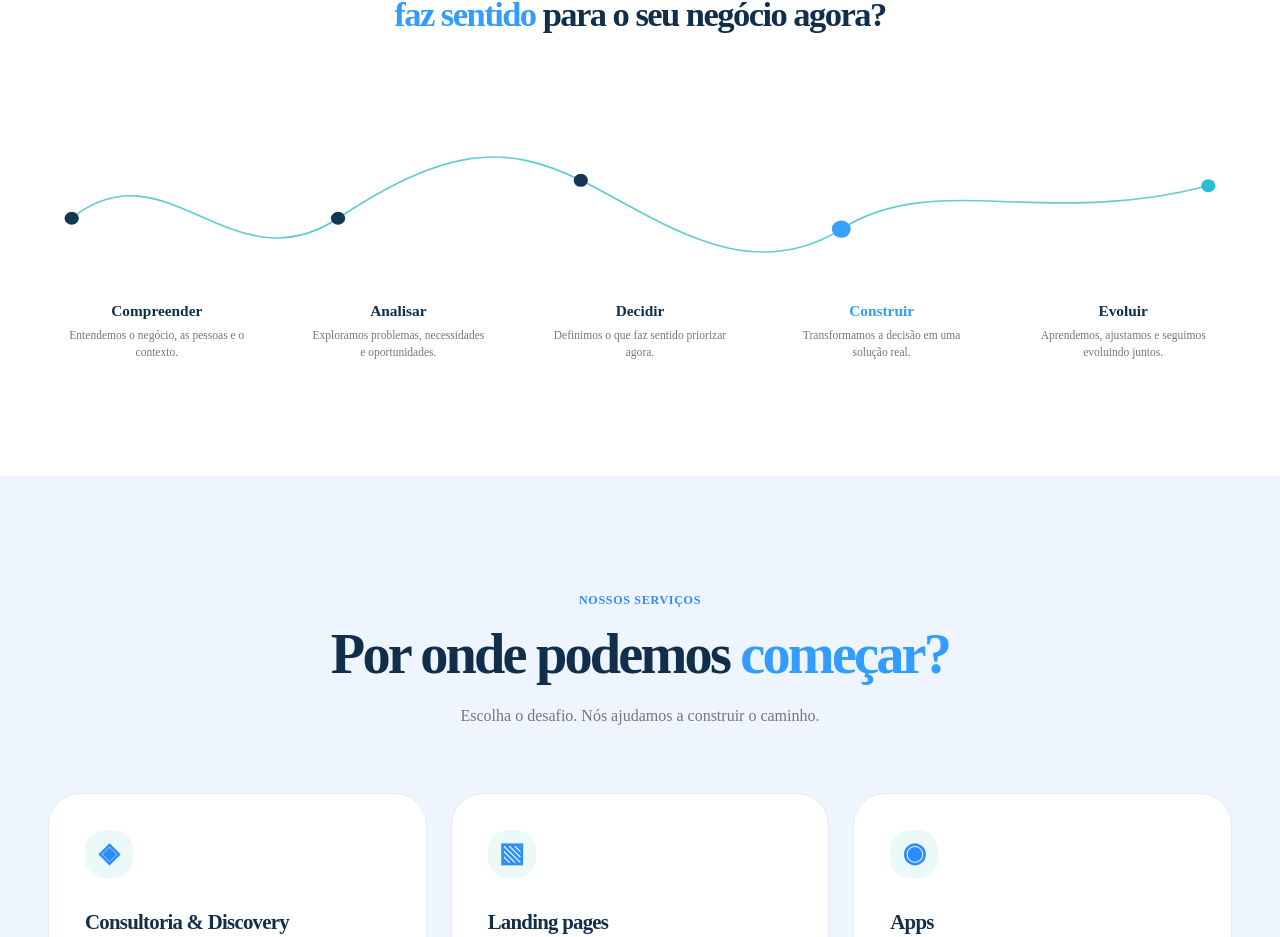
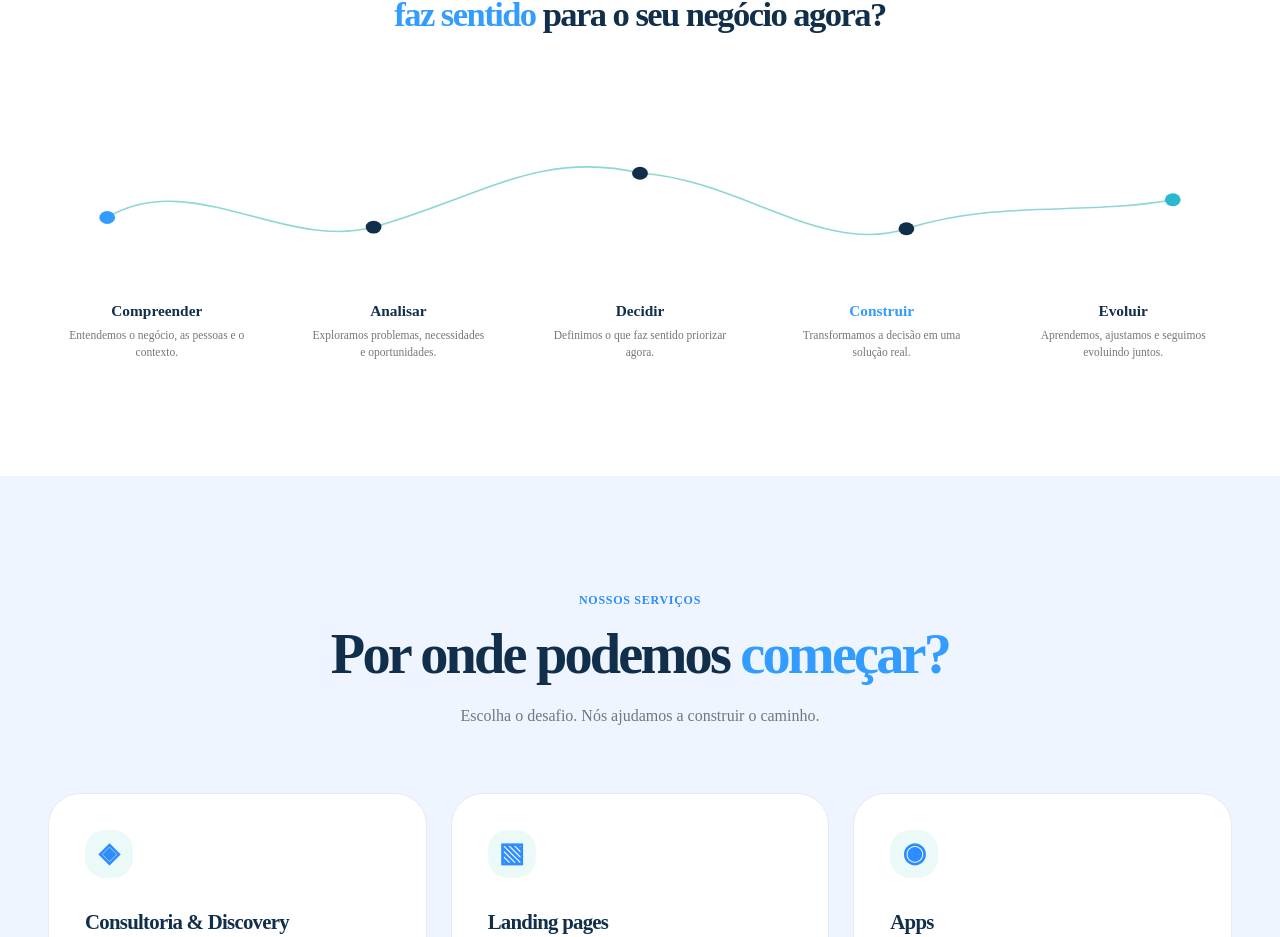
Before and after one commit to LeevelopStudio/leevelop-web, a Next.js app: page / in a window 1280 px wide. Shown: the part 2466-3403 px from the top of the page. Built offline with nearby package versions, Linux system fonts and the light colour scheme.

Commit message:
style: use exact Framer journey curve and milestone coordinates

```diff
--- a/components/sections/DecisionProcess.tsx
+++ b/components/sections/DecisionProcess.tsx
@@ -17,11 +17,9 @@ export function DecisionProcess() {
           Antes de construir, existe uma decisão a tomar. <span>O que realmente</span><br className={styles.desktopOnly} /> <span>faz sentido</span> para o seu negócio agora?
         </h2>
         <div className={styles.timeline}>
-          <svg className={styles.curve} viewBox="0 0 1000 130" preserveAspectRatio="none" aria-hidden="true">
-            <path d="M 20 75 C 100 5 155 140 245 75 S 385 5 450 40 S 590 140 670 85 S 840 85 980 45" fill="none" stroke="#65cbd0" strokeWidth="1.5"/>
-            <circle cx="20" cy="75" r="6" fill="#123653"/><circle cx="245" cy="75" r="6" fill="#123653"/>
-            <circle cx="450" cy="40" r="6" fill="#123653"/><circle cx="670" cy="85" r="8" fill="#35a2ff"/>
-            <circle cx="980" cy="45" r="6" fill="#28bfd2"/>
+          <svg className={styles.curve} viewBox="0 0 1200 175" preserveAspectRatio="none" aria-hidden="true">
+            <path d="M60 100 C145 38 240 142 330 112 C435 76 500 15 600 45 C700 52 785 148 870 114 C960 78 1050 98 1140 78" fill="none" stroke="#8FD7D3" strokeWidth="2"/>
+            <circle cx="60" cy="100" r="8" fill="#339DFF"/><circle cx="330" cy="112" r="8" fill="#112F4B"/><circle cx="600" cy="45" r="8" fill="#112F4B"/><circle cx="870" cy="114" r="8" fill="#112F4B"/><circle cx="1140" cy="78" r="8" fill="#29B9CD"/>
           </svg>
           <ol className={styles.steps}>{steps.map((step,index) => (
             <li key={step.title} className={styles.step}>
```
